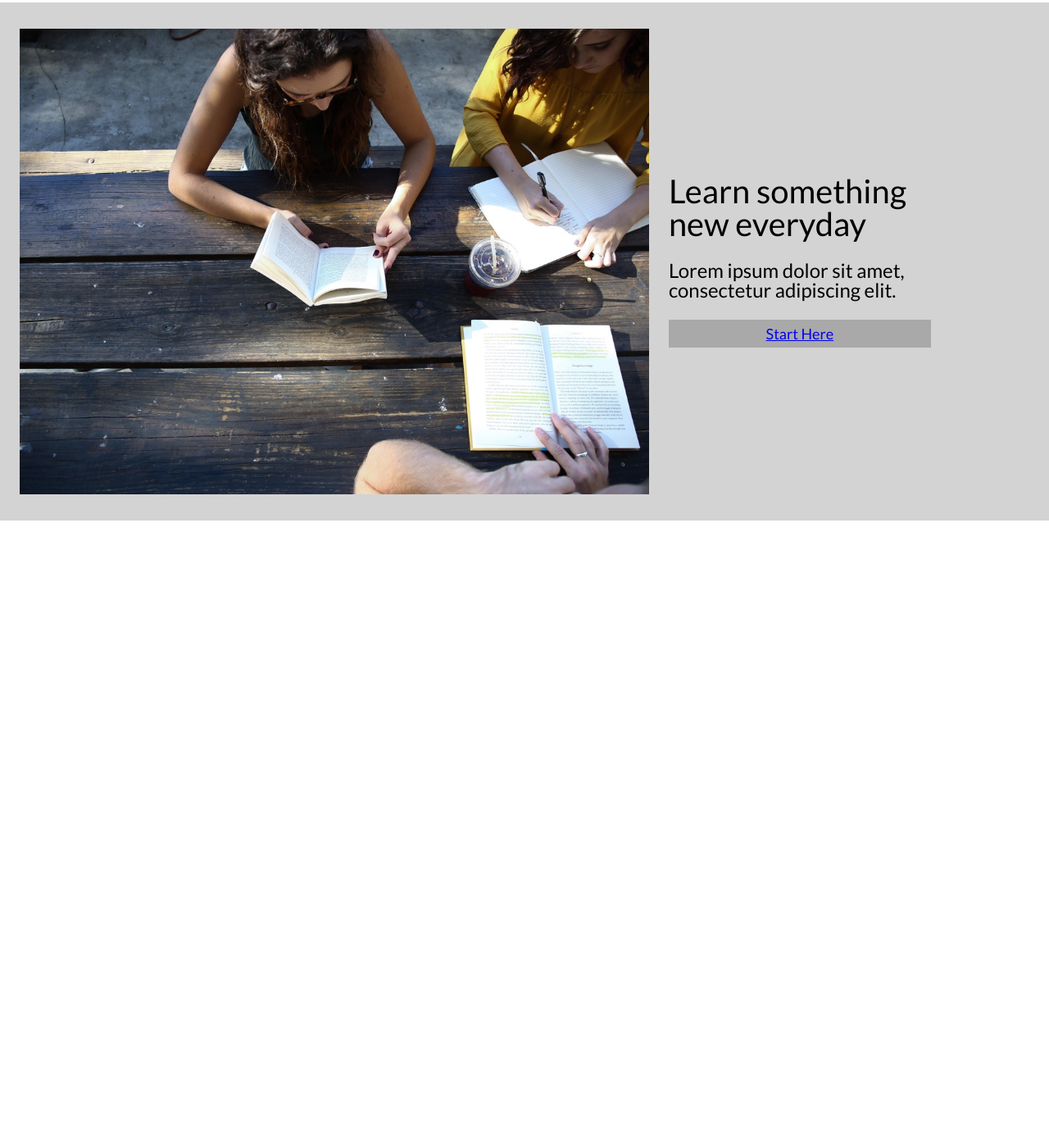
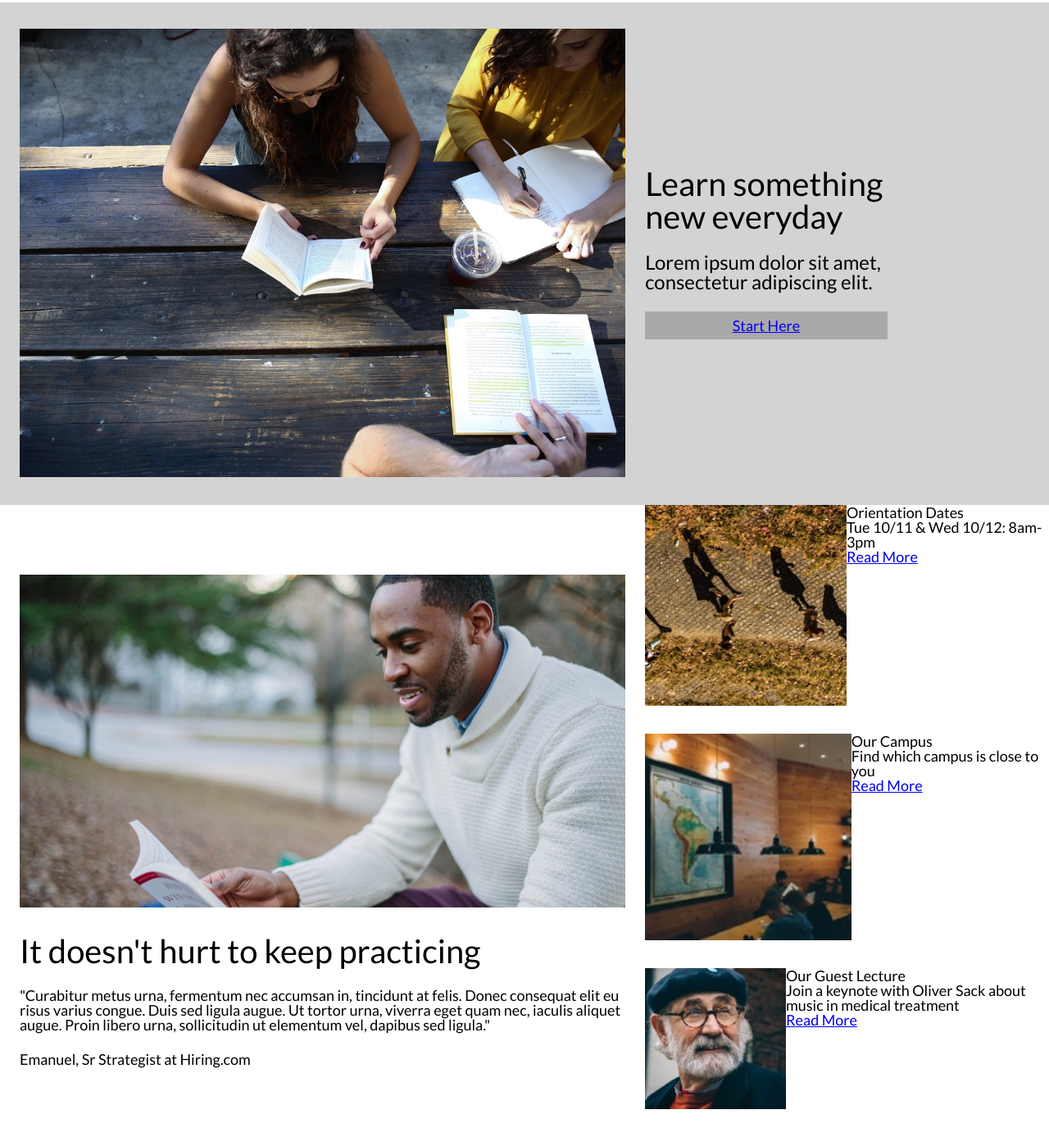
Before and after one commit to eileenrachel/colmaracademy, a plain HTML site: page index.html in a window 1280 px wide. Shown: the part 61-1448 px from the top of the page at 82% size. Before the commit the page ends 800 px from the top, so only its background shows below. Drawn offline with Linux system fonts and the light colour scheme.

Commit message:
Redo column and tab formatting, add Information section.

```diff
--- a/index.html
+++ b/index.html
@@ -25,23 +25,71 @@
     </header>
 
     <!-- Jumbotron section -->
-    <div id="jumbotron">
-      <img src="./resources/images/banner.jpg" />
-      <div id="jumbotrontext">
+    <div id="jumbotron" class="maincontainer">
+      <div class="column large">
+        <div class="image-container">
+          <img src="./resources/images/banner.jpg" />
+        </div>
+      </div>
+      <div class="column small">
+        <div id="jumbotrontext">
           <h1>Learn something new everyday</h1>
           <h3>Lorem ipsum dolor sit amet, consectetur adipiscing elit.</h3>
           <div id="jumbotronbutton">
             <h4><a href="#">Start Here</a></h4>
           </div>
+        </div>
       </div>
     </div>
 
-    <!-- Story section -->
-    <div id="story">
-    </div>
+    <!-- Information section -->
+    <div id="information" class="maincontainer">
+      <div class="column large" id="featured">
+        <div class="image-container">
+          <img src="./resources/images/information-main.jpg" />
+        </div>
+        <h1>It doesn't hurt to keep practicing</h1>
+        <p>"Curabitur metus urna, fermentum nec accumsan in, tincidunt at felis. Donec consequat elit eu risus varius congue. Duis sed ligula augue. Ut tortor urna, viverra eget quam nec, iaculis aliquet augue. Proin libero urna, sollicitudin ut elementum vel, dapibus sed ligula."</p>
+        <h6>Emanuel, Sr Strategist at Hiring.com</h6>
+      </div>
+      <div class="column small tabs">
+        <div class="tab" id="orientation">
+          <div class="image-container">
+            <img src="./resources/images/information-orientation.jpg" />
+          </div>
+          <div class="tabtext">
+            <h4>Orientation Dates</h4>
+            <p>Tue 10/11 & Wed 10/12: 8am-3pm</p>
+            <a href="#">Read More</a>
+          </div>
+        </div>
+        <div class="tab" id="campus">
+          <div class="image-container">
+            <img src="./resources/images/information-campus.jpg" />
+          </div>
+          <div class="tabtext">
+            <h4>Our Campus</h4>
+            <p>Find which campus is close to you</p>
+            <a href="#">Read More</a>
+          </div>
+        </div>
+        <div class="tab" id="lecture">
+          <div class="image-container">
+            <img src="./resources/images/information-guest-lecture.jpg" />
+          </div>
+          <div class="tabtext">
+            <h4>Our Guest Lecture</h4>
+            <p>Join a keynote with Oliver Sack about music in medical treatment</p>
+            <a href="#">Read More</a>
+          </div>
+        </div>
+      </div>
 
-    <!-- Information section -->
-    <div id="information">
+
+      <!-- Tabs section -->
+      <div >
+
+      </div>
     </div>
 
     <!-- Classes section -->
--- a/resources/css/style.css
+++ b/resources/css/style.css
@@ -4,6 +4,55 @@ html {
   font-size: 18px;
   font-family: 'Lato', sans-serif;
   line-height: 1.4;
+}
+
+.image-container {
+  overflow: hidden;
+}
+
+.image-container img {
+  max-width: 100%;
+  height: auto;
+}
+
+h1 {
+  font-size: 2.22rem;
+  margin-bottom: 1.33rem;
+}
+
+h3 {
+  font-size: 1.33rem;
+  margin-bottom: 1.33rem;
+}
+
+p {
+  font: 1rem;
+}
+
+/* Column Formatting */
+.maincontainer {
+  display: flex;
+  width: 100%;
+  align-items: center;
+}
+
+.column.large {
+  width: 60%;
+  padding: 1.78rem 1.33rem;
+}
+
+.column.small {
+  width: 40%;
+}
+
+/* Tab Column Formatting */
+.tab {
+  display: flex;
+}
+
+.tab.image-container {
+  width: 35%;
+  height: auto;
 }
 
 /* Header Section */
@@ -36,27 +85,10 @@ nav span a {
 /* Jumbotron Section */
 #jumbotron {
   background-color: lightgrey;
-  display: flex;
-  align-items: center;
-}
-
-#jumbotron img {
-  width: 60%;
-  padding: 1.78rem 1.33rem;
 }
 
 #jumbotrontext {
-  width: 25%;
-}
-
-#jumbotron h1 {
-  font-size: 2.22rem;
-  margin-bottom: 1.33rem;
-}
-
-#jumbotron h3 {
-  font-size: 1.33rem;
-  margin-bottom: 1.33rem;
+  width: 60%;
 }
 
 #jumbotronbutton {
@@ -64,3 +96,12 @@ nav span a {
   text-align: center;
   padding: 0.44rem;
 }
+
+/*Information Section */
+#information img {
+  margin-bottom: 1.78rem;
+}
+
+#featured p {
+  margin-bottom: 1.33rem;
+}
```
